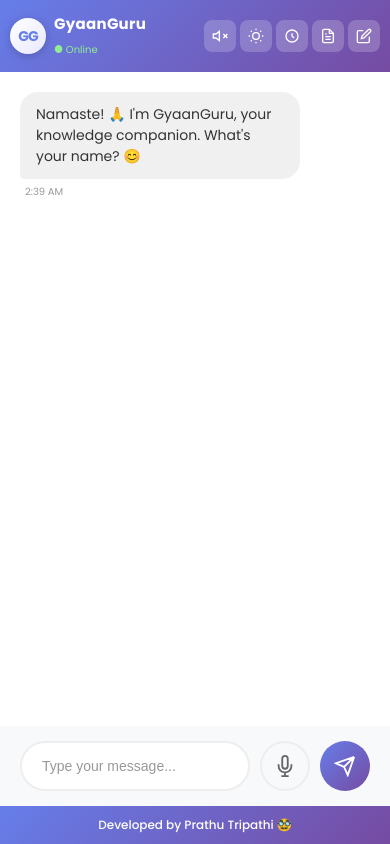
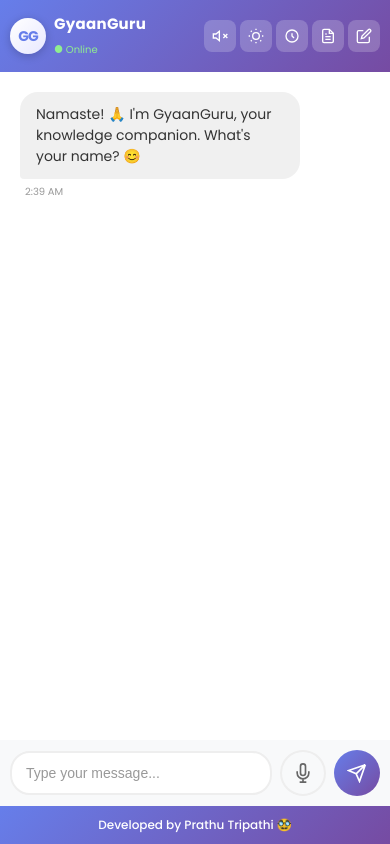
Before and after one commit to prathutiwari/gyaanguru, a website: page public/index.html in a window 390 px wide. Drawn offline with Linux system fonts and the light colour scheme.

Commit message:
fixing container height issue

```diff
--- a/public/styles.css
+++ b/public/styles.css
@@ -784,7 +784,33 @@ body {
     width: 16px;
     height: 16px;
   }
+
+  .chat-input-container {
+    padding: 10px;
+    gap: 8px;
+    align-items: center;
+  }
+
+  #messageInput {
+    min-height: 44px;
+    padding: 12px 14px;
+    border-radius: 20px;
+    font-size: 14px;
+  }
+
+  .send-button,
+  .voice-button {
+    width: 46px;
+    height: 46px;
+  }
+
+  .send-button svg,
+  .voice-button svg {
+    width: 20px;
+    height: 20px;
+  }
 }
+
 
 /* Summary Modal */
 .summary-modal {
```
